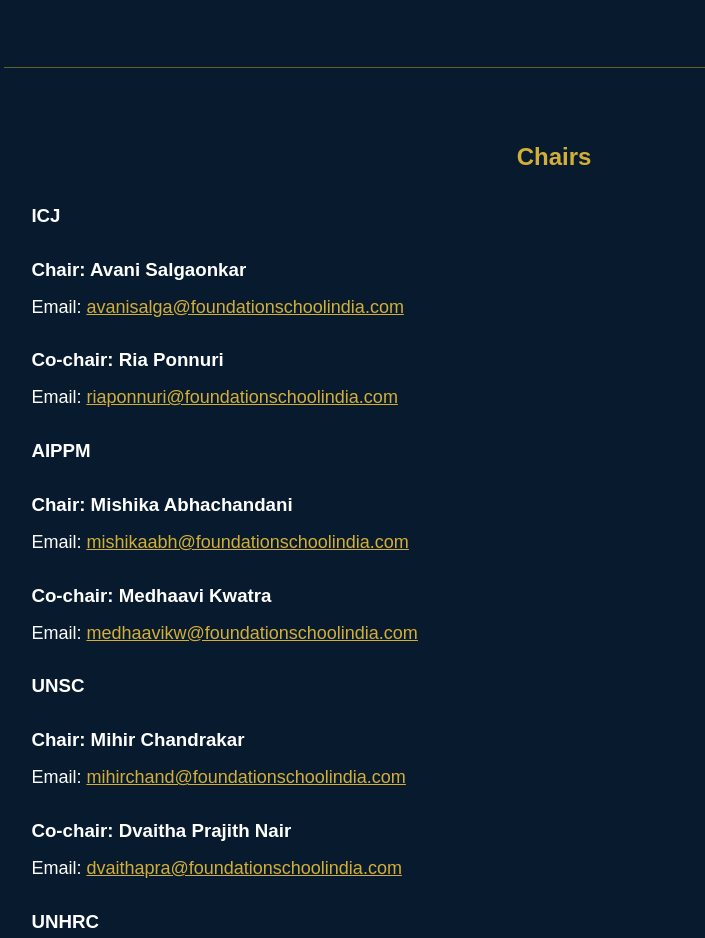
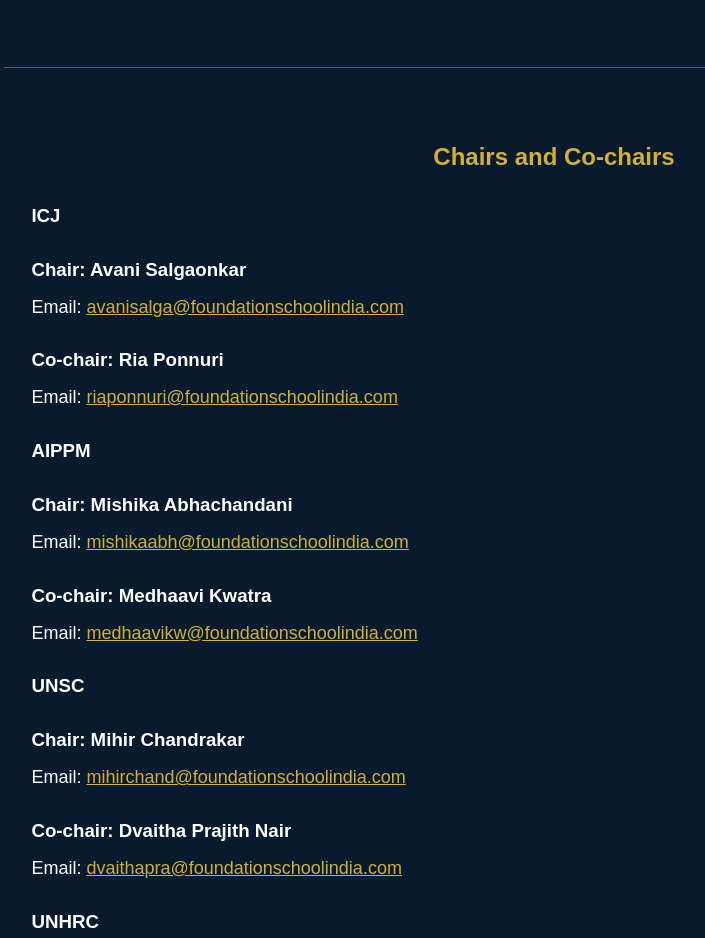
Before and after one commit to TFS-JMUN/TFS-JMUN, a plain HTML site: page contact.html in a window 1280 px wide. Shown: the part 1021-1959 px from the top of the page, without its empty margins (86-791 px from the left). Drawn offline with Linux system fonts and the light colour scheme.

Commit message:
Update section title to include 'Co-chairs'

```diff
--- a/contact.html
+++ b/contact.html
@@ -77,7 +77,7 @@
     <hr>
 
     <section id="Chairs and Co-chairs">
-        <h2 style="text-align: center;">Chairs</h2>
+        <h2 style="text-align: center;">Chairs and Co-chairs</h2>
         <p style="text-align: center;">
                     <h3>ICJ</h3>
                     <h3>Chair: Avani Salgaonkar</h3>
```
